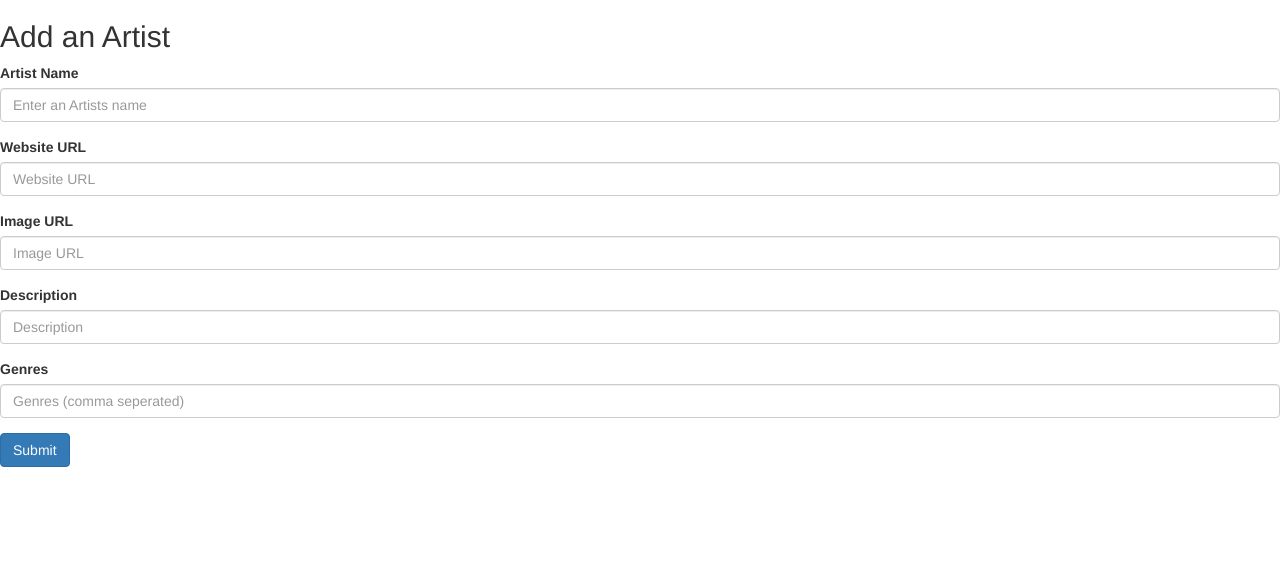
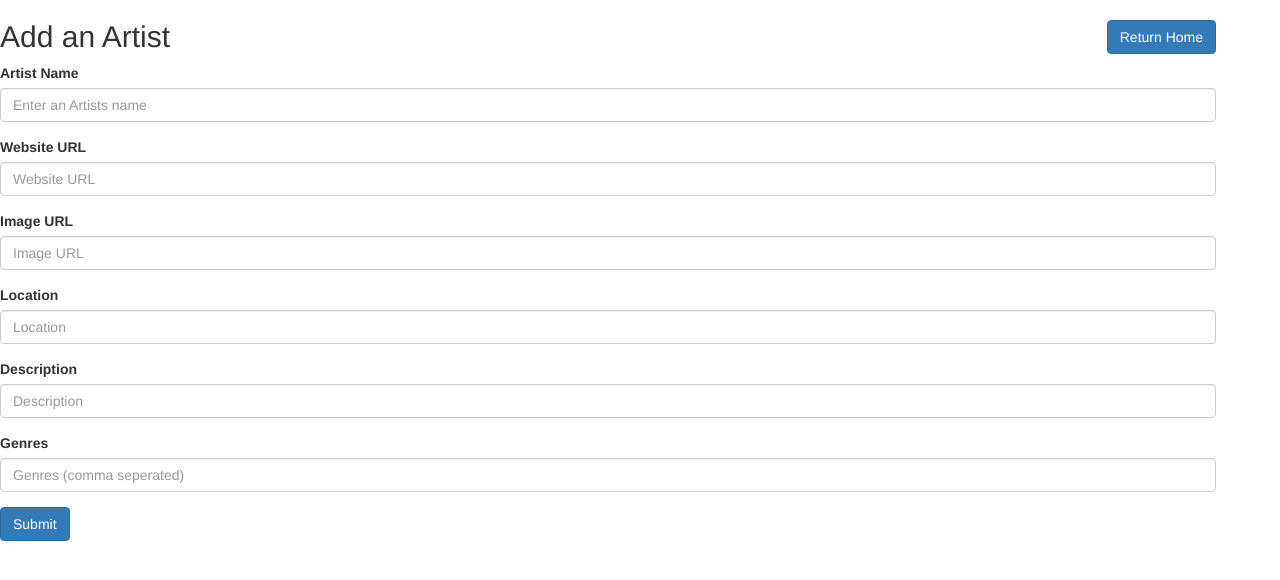
Before and after one commit to ecedmondson/pitchfork_copycat, a Flask app: page /add_artist in a window 1280 px wide. Shown: the top 580 px of the page. Run offline with Flask 2, Linux system fonts and the light colour scheme; parts of the project's set-up code (start-up, migrations or seed data) failed here and were passed over; some libraries are stand-ins or nearby versions.

Commit message:
Add artist functionality added

```diff
--- a/app.py
+++ b/app.py
@@ -82,6 +82,10 @@ def route(album, artist):
         url_for("review_page", album=_route_syntax(album), artist=_route_syntax(artist))
     )
 
+@app.route("/artists")
+def all_artists():
+    artists = artist.all_artists()
+    return render_template("all_artists.html", artists=artists)
 
 @app.route("/artists/<artist_name>", methods=("GET", "POST"))
 def route_single_artist_page(artist_name):
@@ -137,6 +141,9 @@ def review_page(album, artist):
 
 @app.route("/add_artist", methods=("GET", "POST"))
 def add_artist_page():
+    if request.method == 'POST':
+        artist.add_new_artist(request)
+        return redirect(url_for("home"))
     return render_template("add_artist.html")
 
 @app.route("/add_album", methods=("GET","POST"))
--- a/database/models/tables.py
+++ b/database/models/tables.py
@@ -51,8 +51,25 @@ class ArtistTable(DBConnection):
         abort(404)
 
     def add_new_artist(self, request):
+        #TODO: GenreTable and related ones need to be updated when a new artist is added
+        artist_to_add = request.form.to_dict()
+        statement = (
+            "INSERT INTO artist (name, website, image, location, description) VALUES ('{}', '{}', '{}', '{}', '{}')".format
+                (
+                    artist_to_add['artistName'],
+                    artist_to_add['artistWebsite'],
+                    artist_to_add['artistImage'],
+                    artist_to_add['artistLocation'],
+                    artist_to_add['artistDescription']
+                )
+        )
+        self.execute_query(statement)
+        return
 
-        return
+    def all_artists(self):
+        statement = ("SELECT * FROM artist")
+        queries = self.execute_query(statement).fetchall()
+        return [self._format_all_artist_data(query) for query in queries]
 
     def _select_single_artist_page(self, artist_id):
         statement = ("SELECT * FROM artist WHERE artist.id = %s" % artist_id)
--- a/templates/add_artist.html
+++ b/templates/add_artist.html
@@ -1,6 +1,16 @@
 {% extends "bootstrap/base.html" %}
 
+{% block styles %}
+{{super()}}
+<link rel="stylesheet" href="static/style.css">
+{% endblock %}
+{% block scripts %}
+<link href="https://fonts.googleapis.com/css?family=Comfortaa&display=swap" rel="stylesheet">
+{% endblock %}
+
+
 {% block content %}
+<div class="home-button" style="float: right;"><a href="/" role="button" class="btn btn-primary">Return Home</a></div>
 <body>
 <h2>Add an Artist</h2>
     <form action="/add_artist" method="POST">
@@ -17,12 +27,16 @@
         <input name="artistImage" type="text" class="form-control" id="artistImage" placeholder="Image URL">
       </div>
       <div class="form-group">
+        <label for="artistLocation">Location</label>
+        <input name="artistLocation" type="text" class="form-control" id="artistLocation" placeholder="Location">
+      </div>
+      <div class="form-group">
         <label for="artistDescription">Description</label>
         <input name="artistDescription" type="text" class="form-control" id="artistDescription" placeholder="Description">
       </div>
       <div class="form-group">
-        <label for="albumGenres">Genres</label>
-        <input name="albumGenres" type="text" class="form-control" id="albumGenres" placeholder="Genres (comma seperated)">
+        <label for="artistGenres">Genres</label>
+        <input name="artistGenres" type="text" class="form-control" id="artistGenres" placeholder="Genres (comma seperated)">
       </div>
       <input type="submit" class="btn btn-primary"></button>
     </form>
--- a/templates/main.html
+++ b/templates/main.html
@@ -22,8 +22,9 @@
             Pitchfork Copycat Music Review
         </div>
         <div class='header-links'>
-           <a href="/route_to_add_new_artist" class="btn btn-primary" role="button">Add Artist</a>
-           <a href="/route_to_add_new_album" class="btn btn-primary" role="button">Add Album</a>
+            <a href="/artists" class="btn btn-primary" role="button">Show All Artist</a>
+            <a href="/route_to_add_new_artist" class="btn btn-primary" role="button">Add Artist</a>
+            <a href="/route_to_add_new_album" class="btn btn-primary" role="button">Add Album</a>
         </div>
     </div>
  <div class='search-container'>
```
Also changed, not shown: templates/all_artists.html (added, +30 -0 lines), 1 other file.
